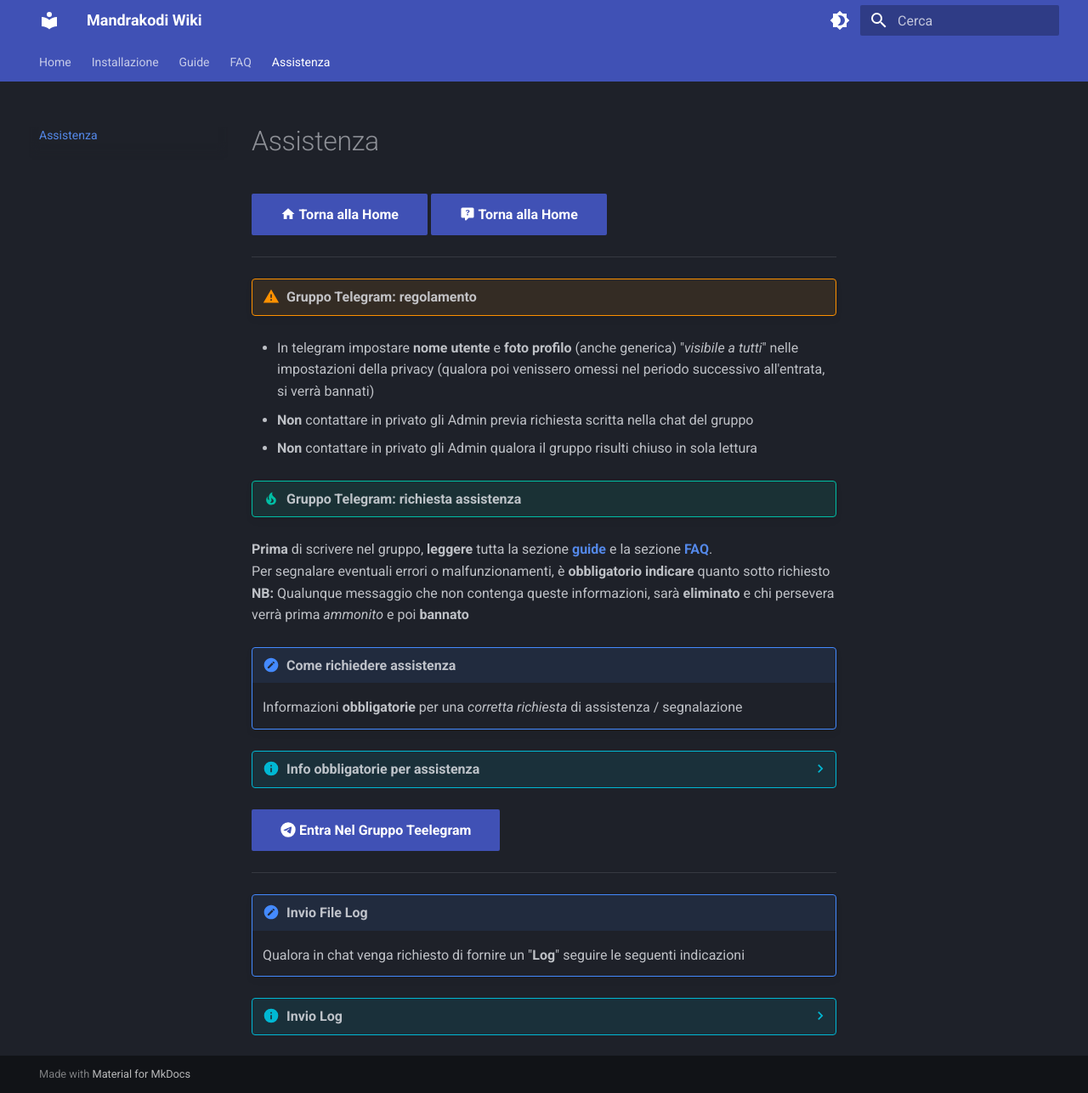
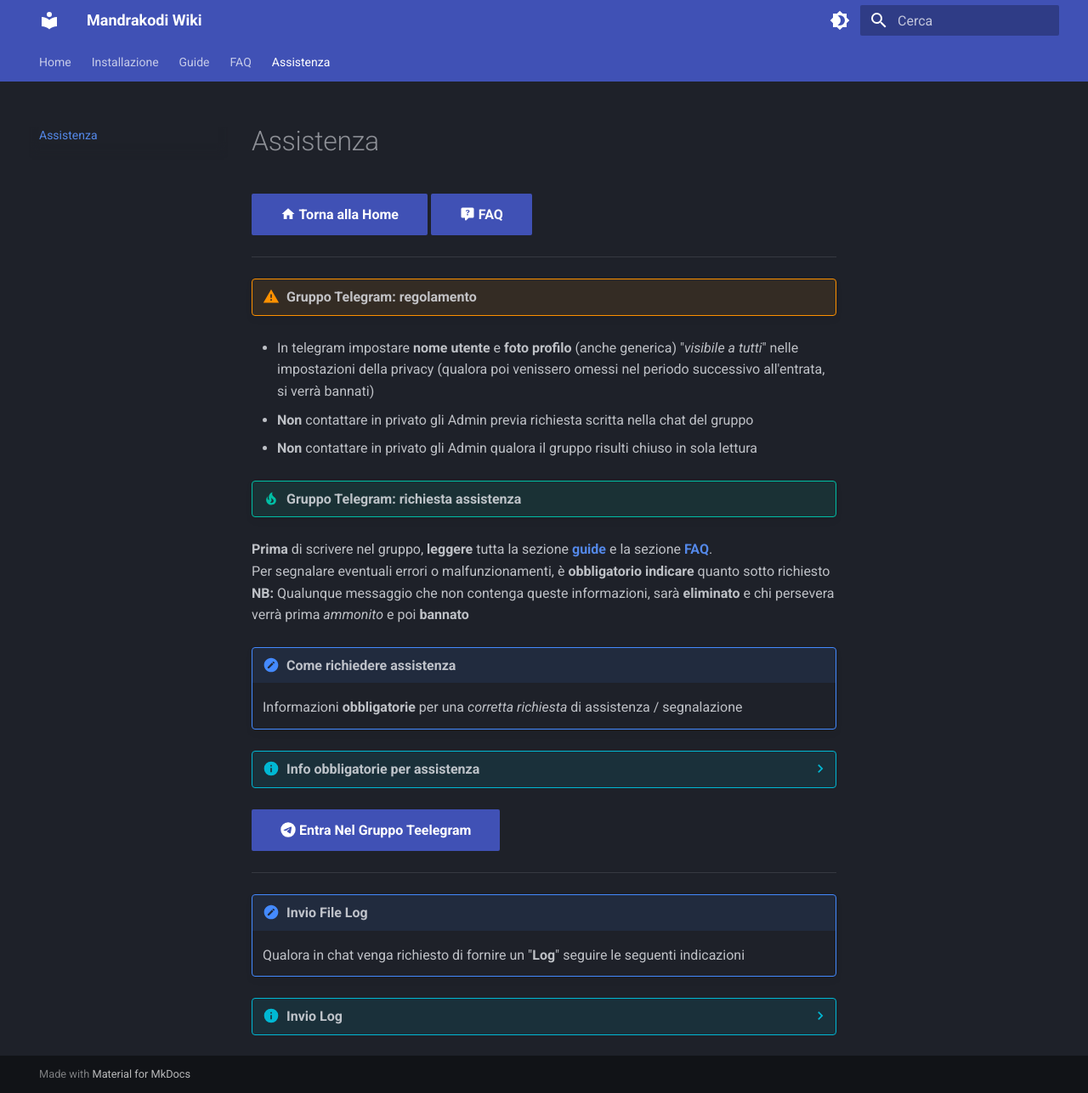
Before and after one commit to campipaolo/Mandrakodi-Wiki, an MkDocs documentation site: the page built from docs/ask_help.md, in a window 1280 px wide and 1287 px high. Shown: the whole window at 85% size. Built offline with MkDocs 1.6.1 and Material for MkDocs 9.7.7, drawn with Linux system fonts in a browser that asks for light colours.

Commit message:
faq
fix link

```diff
--- a/docs/ask_help.md
+++ b/docs/ask_help.md
@@ -1,4 +1,4 @@
-[:material-home: Torna alla Home](../){ .md-button .md-button--primary } [:material-comment-question: Torna alla Home](...//faq/faq.md){ .md-button .md-button--primary }
+[:material-home: Torna alla Home](../){ .md-button .md-button--primary } [:material-comment-question: FAQ](..//faq/faq.md){ .md-button .md-button--primary }
 
 ------
 
```
